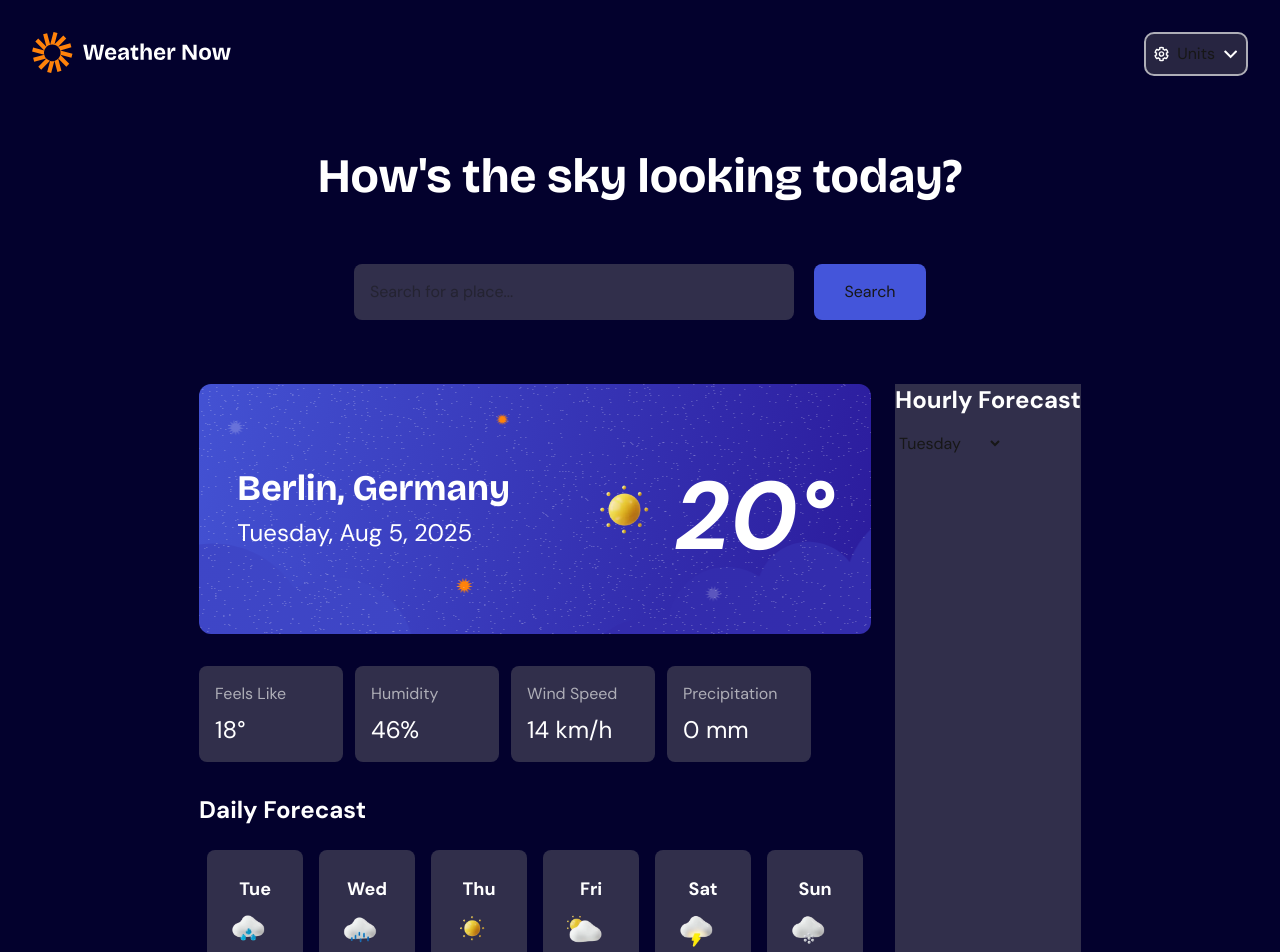
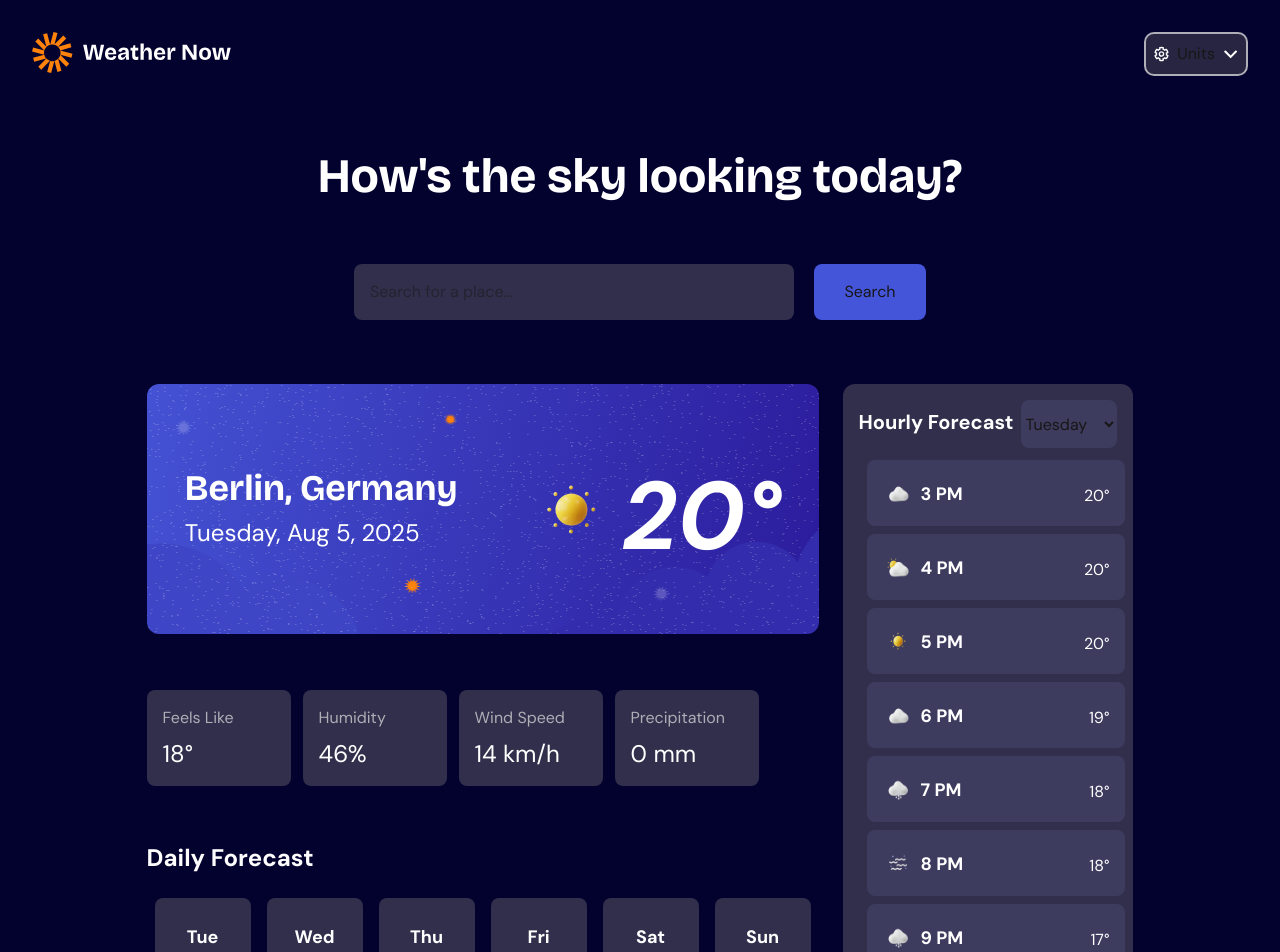
Before and after one commit to CHEGEBB/weather-app, a Next.js app: page / in a window 1280 px wide. Shown: the top 952 px of the page. Built offline with nearby package versions, Linux system fonts and the light colour scheme.

Commit message:
Update WeatherPage icons and layout for hourly forecast section

```diff
--- a/app/page.tsx
+++ b/app/page.tsx
@@ -22,13 +22,13 @@ function WeatherPage() {
       index:2,
       time:'4 PM',
       temperature:'20°',
-      icon:'/assets/images/icon-overcast.webp'
+      icon:'/assets/images/icon-partly-cloudy.webp'
     },
     {
       index:3,
       time:'5 PM',
       temperature:'20°',
-      icon:'/assets/images/icon-overcast.webp'
+      icon:'/assets/images/icon-sunny.webp'
     },
     {
       index:4,
@@ -40,19 +40,19 @@ function WeatherPage() {
       index:5,
       time:'7 PM',
       temperature:'18°',
-      icon:'/assets/images/icon-overcast.webp'
+      icon:'/assets/images/icon-snow.webp'
     },
     {
       index:6,
       time:'8 PM',
       temperature:'18°',
-      icon:'/assets/images/icon-partly-cloudy.webp'
+      icon:'/assets/images/icon-fog.webp'
     },
     {
       index:7,
       time:'9 PM',
       temperature:'17°',
-      icon:'/assets/images/icon-overcast.webp'
+      icon:'/assets/images/icon-snow.webp'
     },
     {
       index:8,
@@ -171,7 +171,7 @@ function WeatherPage() {
             </div>
 
 </div>
-          <div className="weather-cards flex flex-row gap-3 mt-8">
+          <div className="weather-cards flex flex-row gap-3 mt-14">
             <div className="feels card w-36 h-24 bg-[#312f4b] rounded-lg p-4">
               <p className='text-[#aeaeb7] text-left'>
                 Feels Like
@@ -199,7 +199,7 @@ function WeatherPage() {
           </div>
 
           <div className="forecast-cards">
-            <p className='text-white text-2xl font-bold mt-8 mb-4'>Daily Forecast</p>
+            <p className='text-white text-2xl font-bold mt-14 mb-4'>Daily Forecast</p>
             <div className="cards-forecast flex flex-row">
               {options.map((option) => (
                 <div key={option.index} className="forecast-card flex flex-col justify-center align-center bg-[#312f4b] rounded-lg p-4 m-2 w-24 h-40">
@@ -219,13 +219,13 @@ function WeatherPage() {
             </div>
           </div>
         </div>
-        <div className="right-card bg-[#312f4b]">
-          <div className="details-card">
-            <div className="hourly">
-          <p className='text-white text-2xl font-bold mb-4'>Hourly Forecast</p>
+        <div className="right-card bg-[#312f4b] p-4 rounded-xl">
+          <div className="details-card flex flex-row gap-2 justify-center align-center">
+            <div className="hourly flex  justify-center align-center mt-2">
+          <p className='text-white text-xl font-bold mb-4'>Hourly Forecast</p>
           </div>
           <div className="pick-day">
-            <select>
+            <select className='bg-[#3d3b5e] w-24 h-12 rounded-lg'>
               <option value="Tuesday">Tuesday</option>
               <option value="Wednesday">Wednesday</option>
               <option value="Thursday">Thursday</option>
@@ -236,6 +236,22 @@ function WeatherPage() {
             </select>
           </div>
 
+          </div>
+          <div className="cards-hourly">
+            {hourlyOptions.map((option) => (
+              <div key={option.index} className="hourly-card flex flex-row  justify-between align-center bg-[#3d3b5e] rounded-lg p-4 m-2 w-full h-[66px]">
+                <div className="image-time flex flex-row  gap-2 justify-between align-center">
+                <Image
+                  src={option.icon}
+                  alt="Weather Icon"
+                  width={30}
+                  height={30}
+                />
+                <p className='text-white text-lg text-center font-bold mt-[4px]'>{option.time}</p>
+                </div>
+                <p className='text-white  text-md mt-2'>{option.temperature}</p>
+              </div>
+            ))}
           </div>
 
         </div>
```
